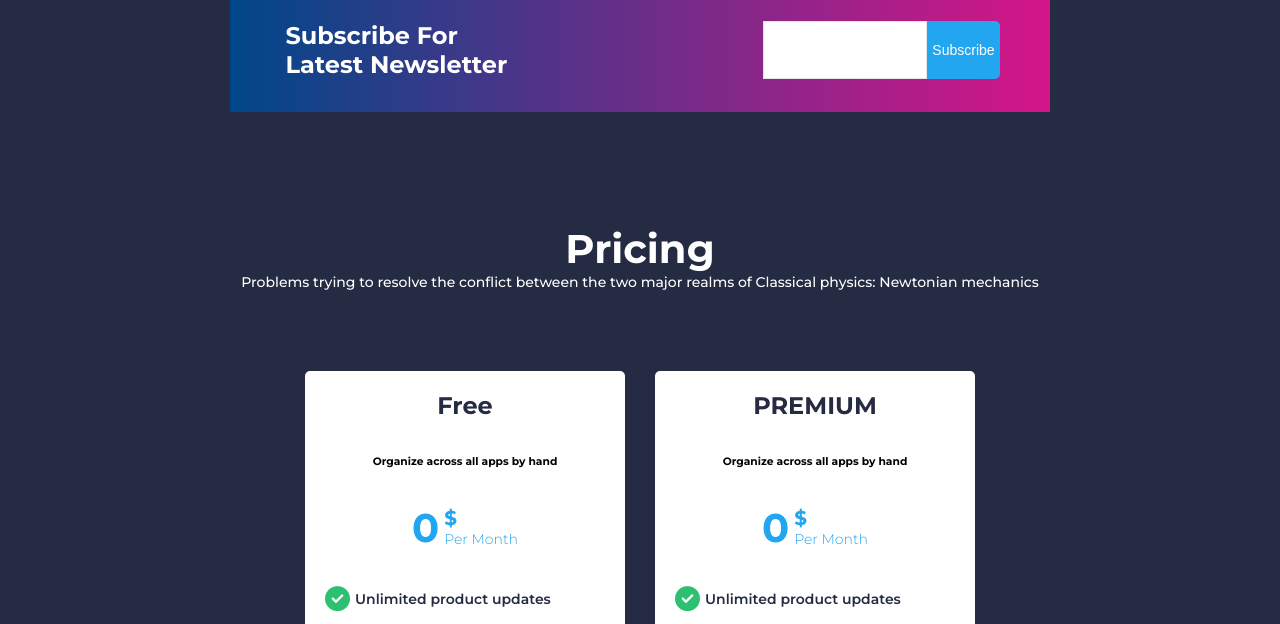
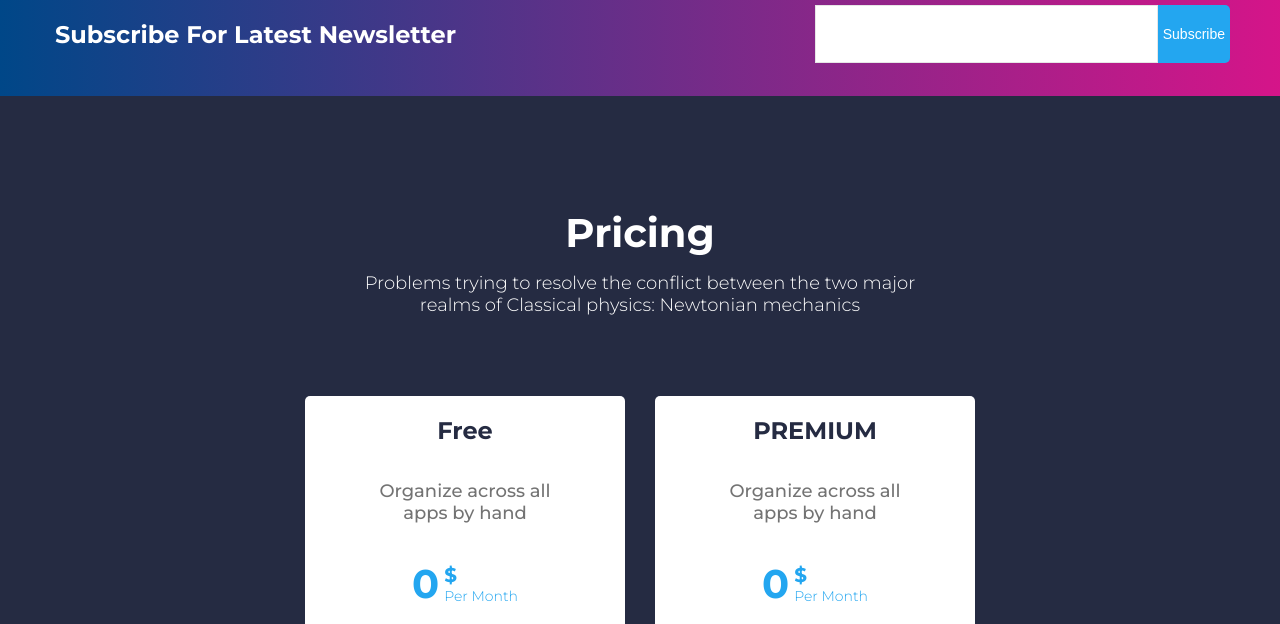
Before and after one commit to DosSantosDev2022/AgenciaFinanceon_landpage, a website: page index.html in a window 1280 px wide. Shown: the part 2176-2800 px from the top of the page. Drawn offline with Linux system fonts and the light colour scheme.

Commit message:
finalizando detalhers

```diff
--- a/index.html
+++ b/index.html
@@ -61,7 +61,7 @@
       <div class="container__small">
         <div class="row__01">
           <h3>Better Strategy  With Quality Business</h3>
-          <p>Problems trying to resolve the conflict between the two major realms of Classical physics: Newtonian mechanics</p>
+          <p>Problems trying to resolve the conflict between<br> the two major realms of Classical physics: Newtonian mechanics</p>
         </div>
         <div class="row__02">
           <ul class="card__lista">
@@ -166,13 +166,13 @@
         <div class="row__01">
           <h3>Pricing</h3>
           <p>Problems trying to resolve the conflict between
-            the two major realms of Classical physics: Newtonian mechanics</p>
+            the two major<br> realms of Classical physics: Newtonian mechanics</p>
         </div>
         <div class="row__02">
             <div class="card">
               <div class="card__title">
                 <h3>Free</h3>
-                <h6>Organize across all apps by hand</h6>
+                <h6>Organize across all<br> apps by hand</h6>
               </div>
               <div class="card__value">
                 <div class="price">
@@ -197,7 +197,7 @@
             <div class="card">
               <div class="card__title">
                 <h3>PREMIUM</h3>
-                <h6>Organize across all apps by hand</h6>
+                <h6>Organize across all<br> apps by hand</h6>
               </div>
               <div class="card__value">
                 <div class="price">
@@ -216,7 +216,7 @@
                 <li><i class="fa-solid fa-circle-check "></i>Email and community support</li>
               </ul>
               <div class="btn">
-                <a href="#">Try for free</a>
+                <a href="#">Try for premium</a>
               </div>
             </div>
         </div>
--- a/src/scss/layout/_footer.scss
+++ b/src/scss/layout/_footer.scss
@@ -14,7 +14,7 @@ footer{
           gap: px-to-rem(18px);
           h6{
             font-size: px-to-rem(17px);
-            color: $text-color-2;
+            color: $text-color-1;
             font-weight: 700;
           }
           li{
@@ -62,7 +62,7 @@ footer{
           color: #E42F08;
         }
         .fa-brands{
-          font-size: px-to-rem(20px);
+          font-size: px-to-rem(25px);
 
         }
       }
--- a/src/scss/layout/_header.scss
+++ b/src/scss/layout/_header.scss
@@ -51,7 +51,7 @@ header{
   .container__center{
     width: 100%;
     @include Displayflex(flex,row,center,center);
-    padding: px-to-rem(5px);
+
     .text{
       width: 50%;
       padding: px-to-rem(5px);
@@ -89,7 +89,7 @@ header{
     }
     .imagem{
       @include Displayflex(flex,row,center,end);
-      padding: px-to-rem(5px);
+
       img{
         width: 100%;
       }
--- a/src/scss/layout/_main.scss
+++ b/src/scss/layout/_main.scss
@@ -149,7 +149,7 @@ main{
     background-color: $bg-color-3;
     .container__small3{
       @include Displayflex(flex,column,center,center);
-      width: 80%;
+      width: 100%;
       margin: 0 auto;
       .container__img{
         .logo01{
@@ -161,7 +161,7 @@ main{
       }
       .container__form{
         padding: 30px 50px 30px 50px;
-        width: 80%;
+        width: 100%;
         @include Displayflex(flex,row,center,center);
         gap: px-to-rem(240px);
         height: px-to-rem(124px);
@@ -177,7 +177,7 @@ main{
         }
         .form{
           @include Displayflex(flex,row,center,center);
-          width: 100%;
+          width: 80%;
           input{
             width: 100%;
             height: px-to-rem(58px);
@@ -222,9 +222,10 @@ main{
           color: $text-color-2;
         }
         p{
-          font-size: px-to-rem(14px);
-          font-weight: 500;
+          font-size: px-to-rem(18px);
+          font-weight: 300;
           color: $text-color-2;
+          margin-top: px-to-rem(15px);
         }
       }
       .row__02{
@@ -248,9 +249,9 @@ main{
               font-weight: 700;
               color: $text-color-3;
             }
-            p{
-              font-size: px-to-rem(16px);
-              font-weight: 700;
+            h6{
+              font-size: px-to-rem(18px);
+              font-weight: 500;
               color: $text-color-7;
             }
           }
```
Also changed, not shown: src/css/app.css, src/css/app.min.css.
